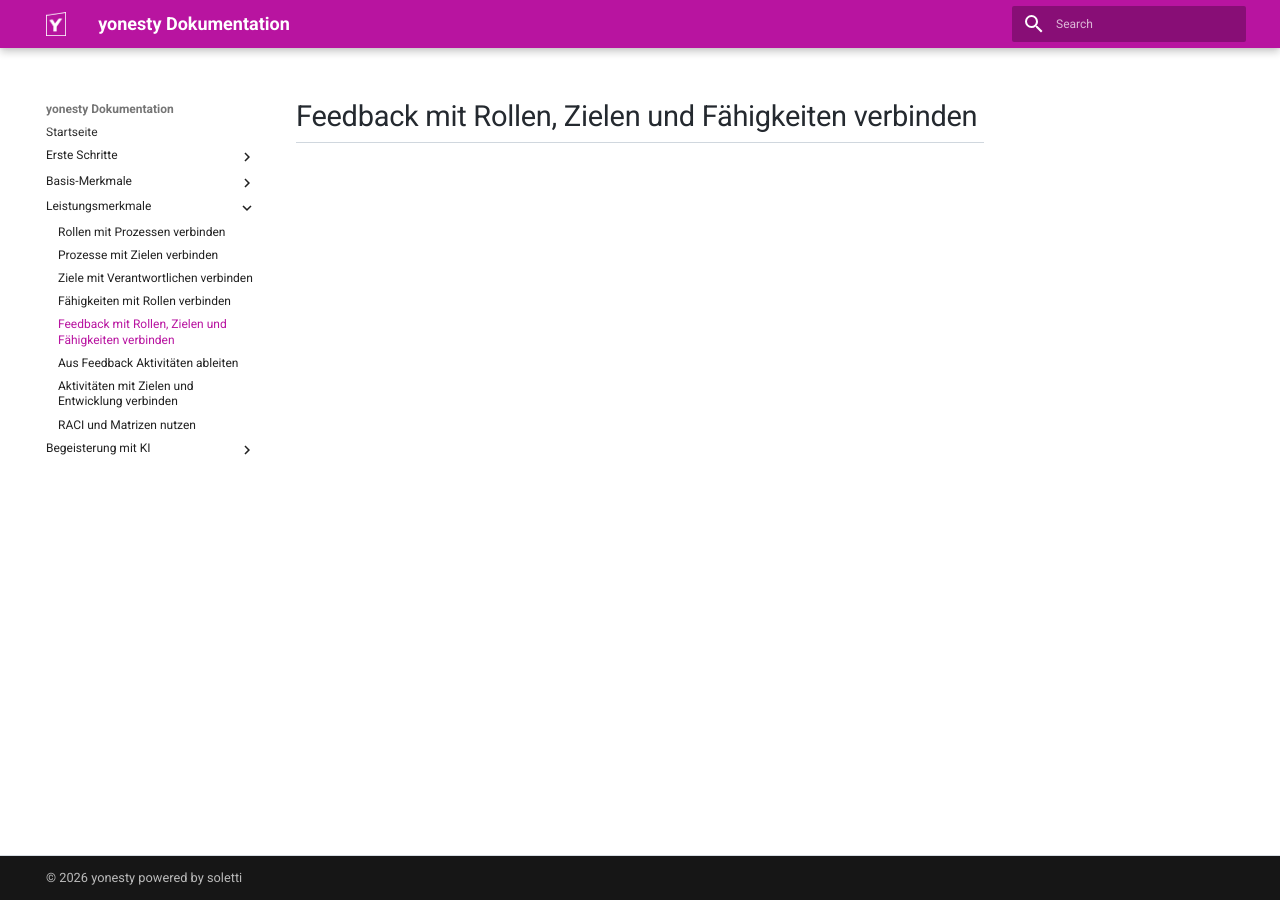
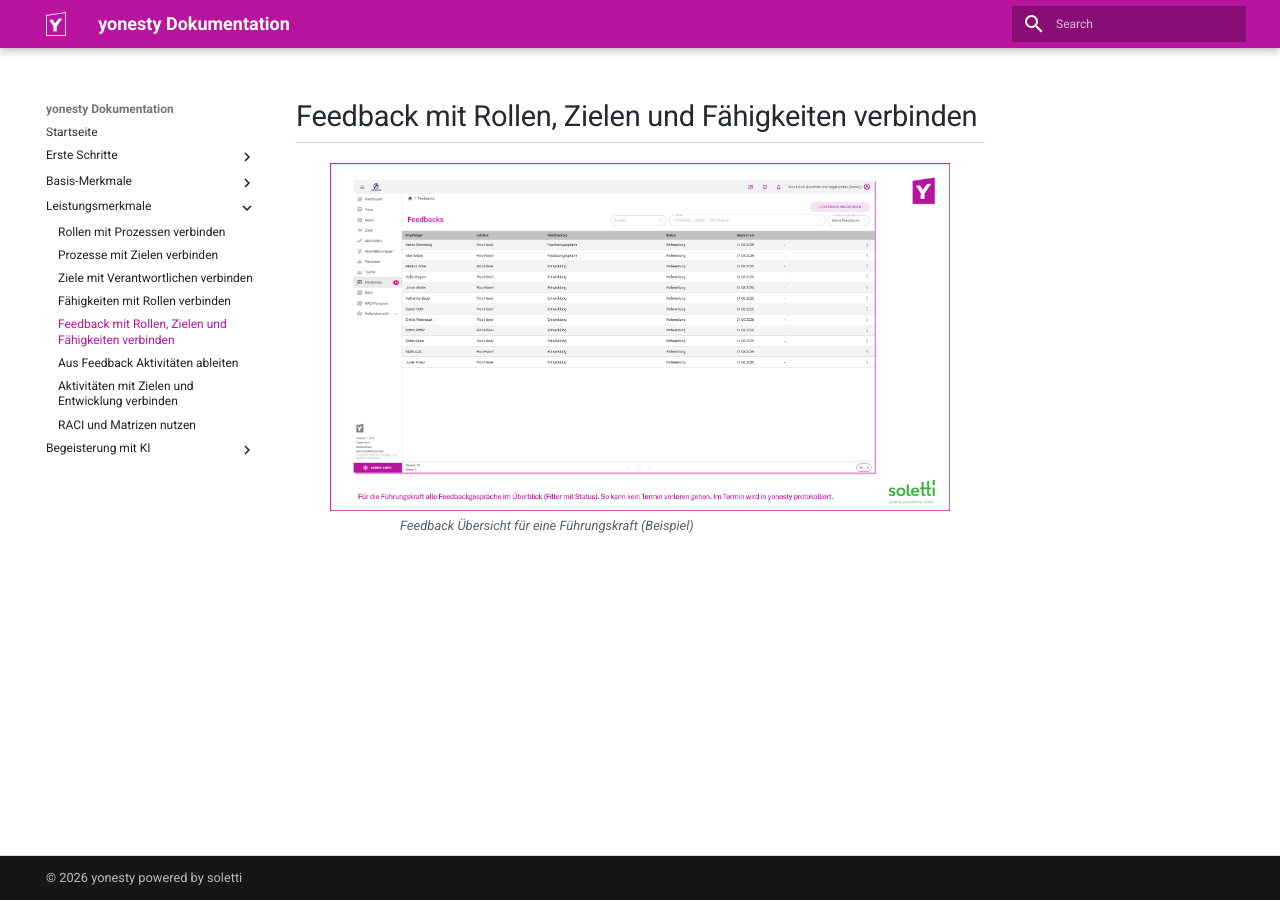
Before and after one commit to ricohaenelsoletti/yonesty, an MkDocs documentation site: the page built from docs/Leistungsmerkmal-Feedback-mit-Rollen-Zielen-und-Faehigkeiten-verbinden.md, in a window 1280 px wide. Built offline with MkDocs 1.6.1 and Material for MkDocs 9.7.7, drawn with Linux system fonts in a browser that asks for light colours.

Commit message:
Add image and caption to feedback documentation
Added an image and caption to the feedback documentation.

```diff
--- a/docs/Leistungsmerkmal-Feedback-mit-Rollen-Zielen-und-Faehigkeiten-verbinden.md
+++ b/docs/Leistungsmerkmal-Feedback-mit-Rollen-Zielen-und-Faehigkeiten-verbinden.md
@@ -1 +1,6 @@
 # Feedback mit Rollen, Zielen und Fähigkeiten verbinden
+
+<figure>
+    <img src="/screenshots/yonesty-Feedbacks.png">
+    <figcaption>Feedback Übersicht für eine Führungskraft (Beispiel)</figcaption>
+</figure>
```
